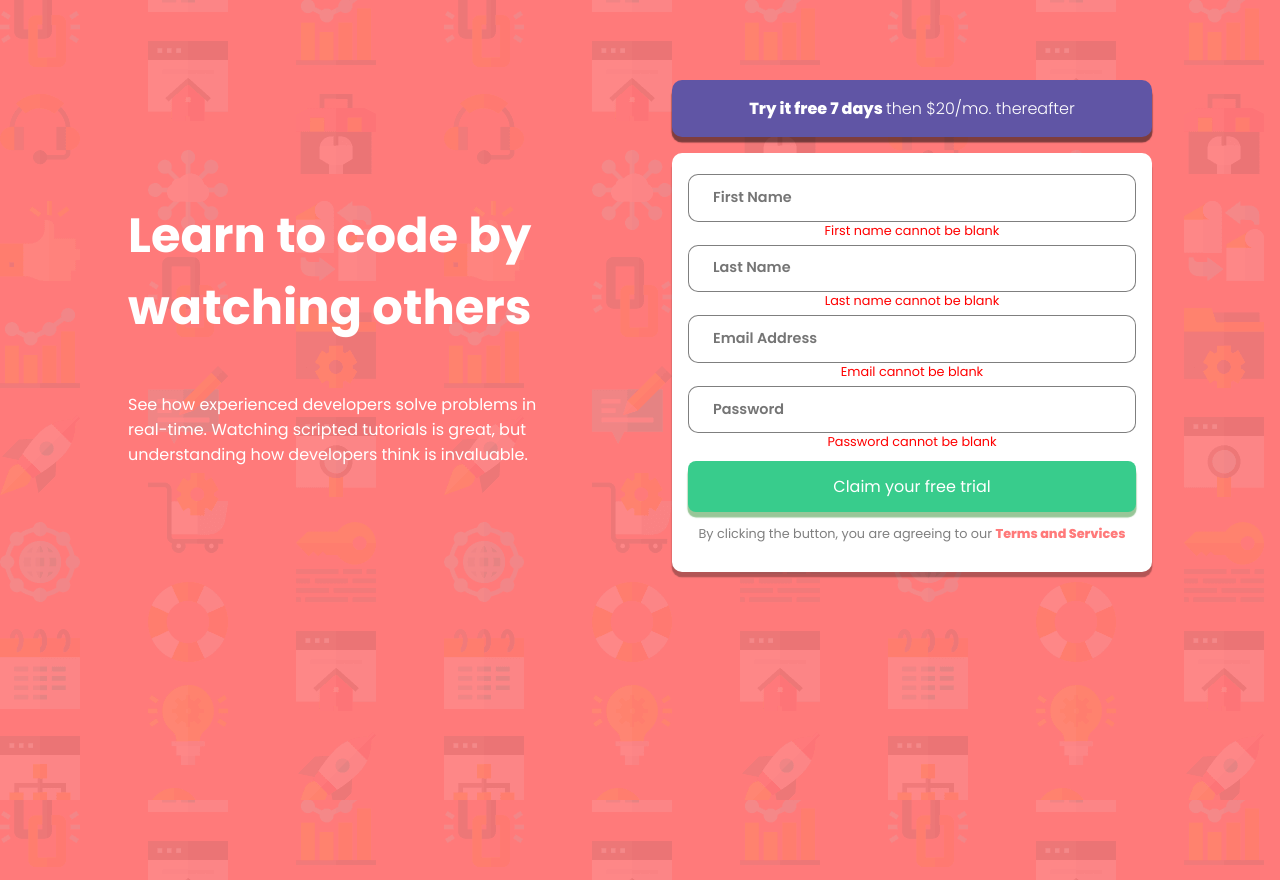
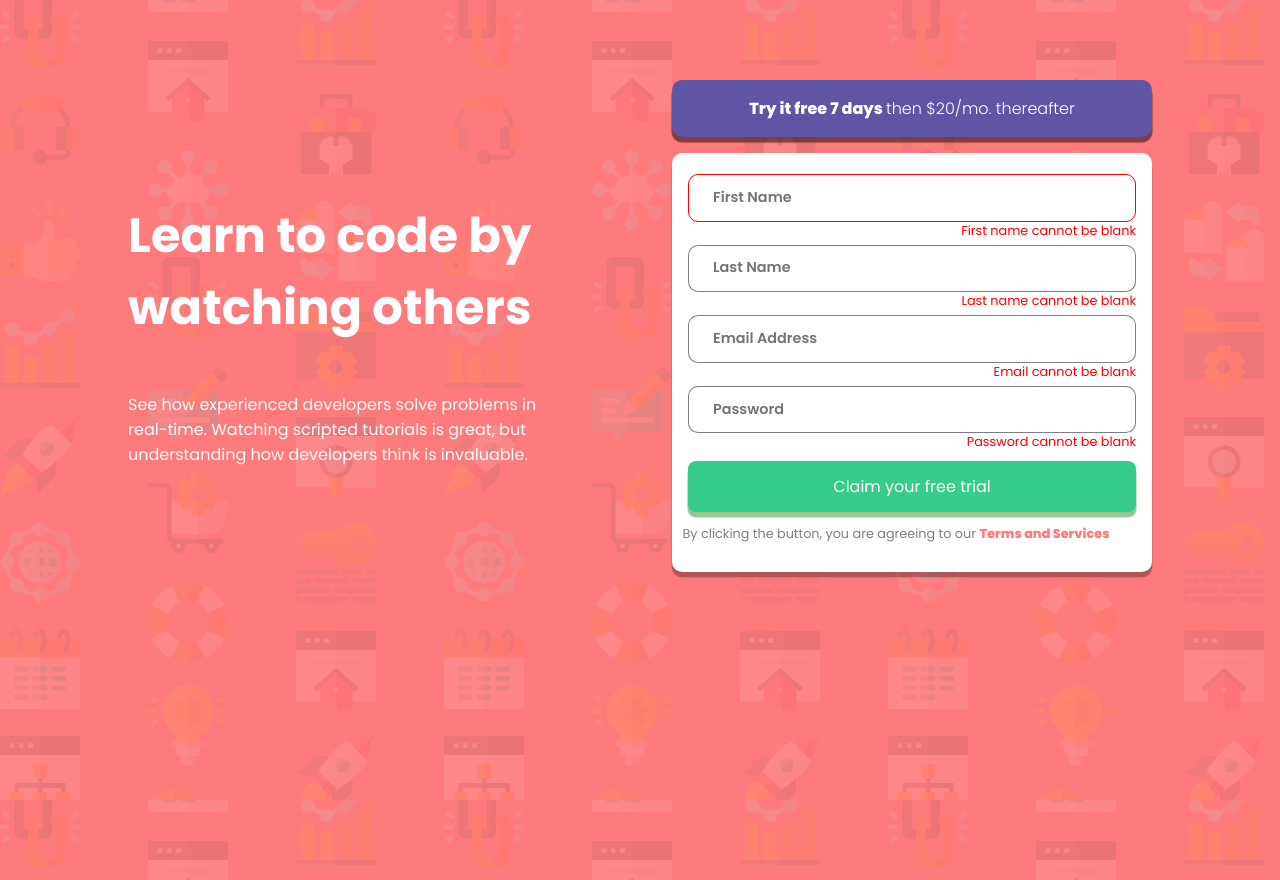
Before and after one commit to Wira-Kusuma/intro-component-with-signup-form-master, a plain HTML site: page index.html in a window 1280 px wide. Both pictures are taken after a click on the button "Claim your free trial". Drawn offline with Linux system fonts and the light colour scheme.

Commit message:
input color

```diff
--- a/script.js
+++ b/script.js
@@ -3,6 +3,8 @@ document.getElementById("submit").addEventListener("click", function () {
   const lastName = document.getElementById("lastName").value.trim();
   const email = document.getElementById("email").value.trim();
   const password = document.getElementById("password").value.trim();
+
+  let input = document.querySelector("input");
 
   const valid = [];
   for (let i = 1; i <= 4; i++) {
@@ -12,6 +14,7 @@ document.getElementById("submit").addEventListener("click", function () {
   // Validasi First Name
   if (firstName === "") {
     valid[1].innerText = "First name cannot be blank";
+    input.style.border="1px solid red";
   } else {
     valid[1].innerText = "";
   }
@@ -19,6 +22,7 @@ document.getElementById("submit").addEventListener("click", function () {
   // Validasi Last Name
   if (lastName === "") {
     valid[2].innerText = "Last name cannot be blank";
+    input.style.border="1px solid red";
   } else {
     valid[2].innerText = "";
   }
@@ -26,8 +30,10 @@ document.getElementById("submit").addEventListener("click", function () {
   // Validasi Email
   if (email === "") {
     valid[3].innerText = "Email cannot be blank";
+    input.style.border="1px solid red";
   } else if (!email.includes("@")) {
     valid[3].innerText = "Email must contain '@'";
+    input.style.border="1px solid red";
   } else {
     valid[3].innerText = "";
   }
@@ -35,9 +41,12 @@ document.getElementById("submit").addEventListener("click", function () {
   // Validasi Password
   if (password === "") {
     valid[4].innerText = "Password cannot be blank";
+    input.style.border="1px solid red";
   } else if (password.length <= 6) {
     valid[4].innerText="Password must be at least 6 characters";
+    input.style.border="1px solid red";
   } else {
     valid[4].innerText = "";
+    input.style.border="1px solid black";
   }
 });
--- a/style.css
+++ b/style.css
@@ -71,8 +71,8 @@ h1 {
     width: 30rem;
     display: flex;
     flex-direction: column;
-    justify-content: center;
-    align-items: center;
+    justify-content: flex-end;
+    align-items: flex-end;
     border-radius: 10px;
     background-color: white;
     padding: 1rem;
```
